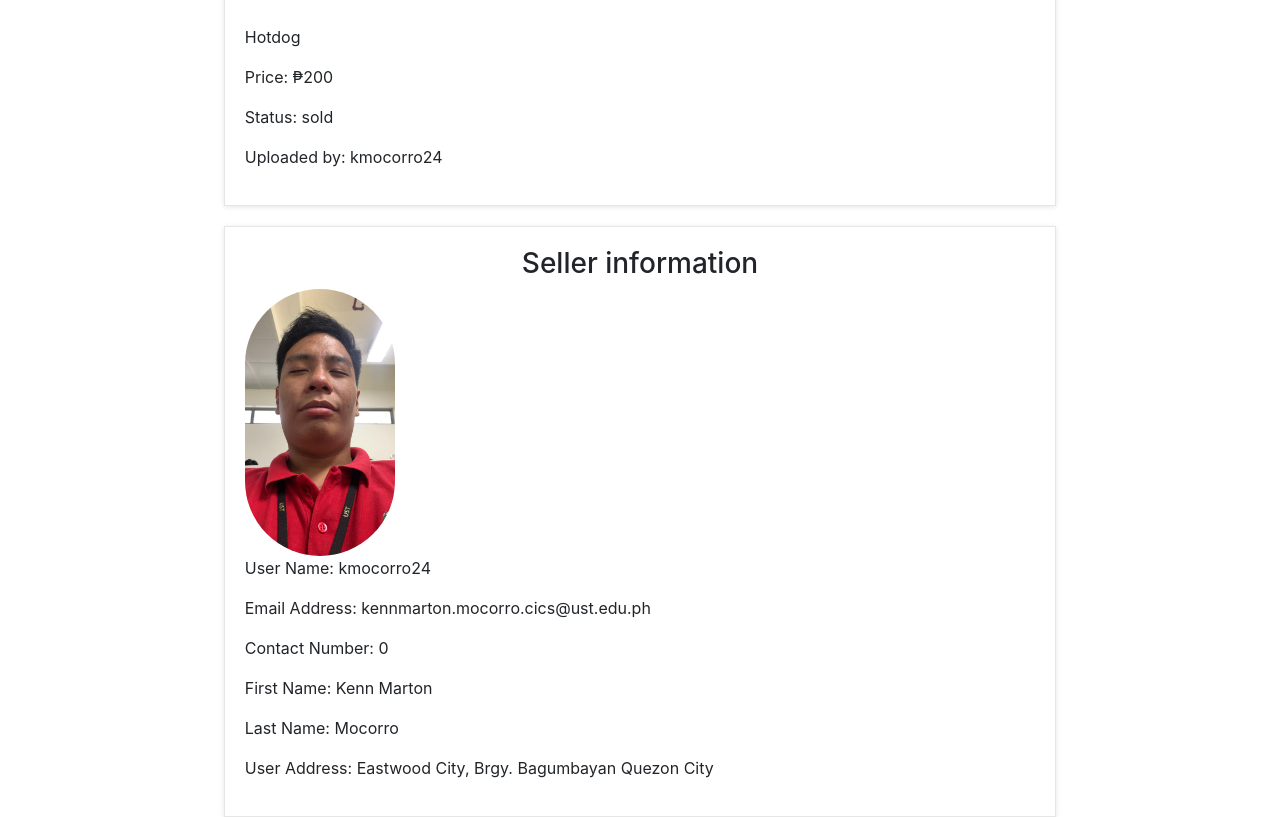
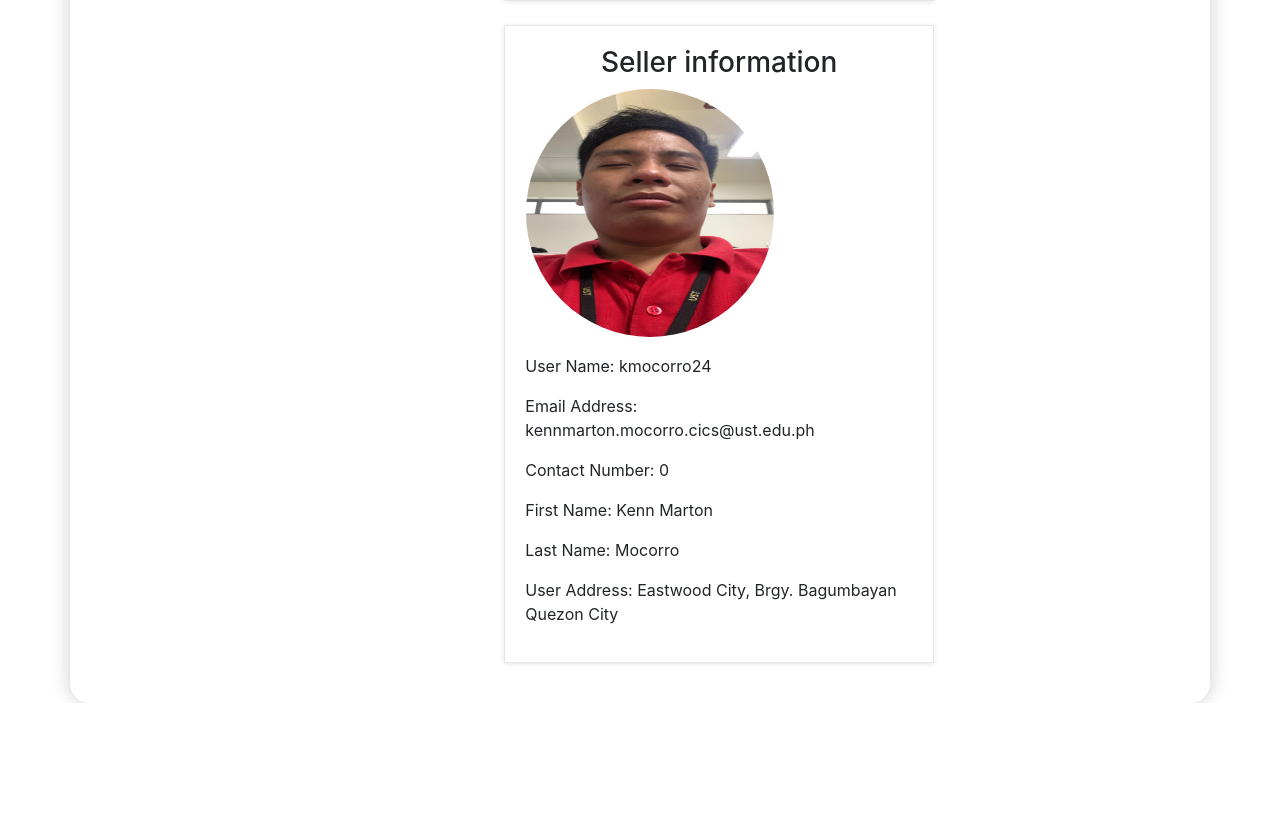
Before and after one commit to NashTabios/Finals, a PHP site: page /listingdetails.php?id=2 in a window 1280 px wide. Shown: the part 764-1581 px from the top of the page. After the commit the page ends 1467 px from the top, so only its background shows below. Run offline with PHP 8.4, Linux system fonts and the light colour scheme; a user stored in the database is signed in; data comes from the database, SQL or seed files in the repository.

Commit message:
update listing details

```diff
--- a/listingdetails.css
+++ b/listingdetails.css
@@ -1,8 +1,14 @@
 .container {
     display: flex;
-    flex-direction: column;
+    justify-content: center;
     align-items: center;
-    gap: 20px; /* Adds space between the main sections */
+    max-width: 1100px;
+    margin-top: 75px;
+    background: white;
+    padding: 40px;
+    border-radius: 20px;
+    box-shadow: 0px 0px 20px rgba(0, 0, 0, 0.2);
+
 }
 
 .listing-details {
@@ -15,11 +21,10 @@
 }
 
 .listing-image {
-    padding-top: 30px;
-    max-width: 100%;
-    height: auto;
-    max-height: 300px;
-    flex-shrink: 0; /* Prevents the image from shrinking */
+    width: 100%;
+    height: 250px;
+    object-fit: contain;
+    margin: 0;
 }
 
 .box {
@@ -33,8 +38,12 @@
 }
 
 .profile-picture {
-    max-width: 150px;
-    height: auto;
+    border-radius: 50%;
+    margin-bottom: 1rem;
+    width: 250px;
+    height: 250px;
+    padding: 1px;
+
 }
 
 .nero {
@@ -61,51 +70,6 @@
     font-size: 30px;
 }
 
-.profile-picture{
-    border-radius: 300px;
-}
-
-.container {
-    display: flex;
-    flex-direction: column;
-    align-items: center;
-    gap: 20px; /* Adds space between the main sections */
-}
-
-.listing-details {
-    display: flex;
-    flex-direction: row;
-    align-items: flex-start;
-    gap: 20px; /* Adds space between the image and the box */
-    width: 100%;
-    max-width: 1200px; /* Optional: constrain the width of the container */
-}
-
-.listing-image {
-    padding-top: 30px;
-    max-width: 100%;
-    height: auto;
-    max-height: 300px;
-    flex-shrink: 0; /* Prevents the image from shrinking */
-}
-
-.box {
-    background: #fff;
-    border: solid 1px #e6e6e6;
-    padding: 20px;
-    width: 75%; /* Fixed width for the box */
-    box-shadow: 0 1px 5px rgba(0, 0, 0, 0.1);
-    text-align: left;
-    flex-shrink: 0; /* Prevents the box from shrinking */
-}
-
-.profile-picture {
-    max-width: 150px;
-    height: auto;
-    border-radius: 300px;
-}
-
-
 @media (max-width: 768px) {
     .single {
         width: 60%;
--- a/listingdetails.php
+++ b/listingdetails.php
@@ -113,8 +113,13 @@ $mysqli->close();
     </div>
   </main>
     <div class="container">
+    <div class="row">
+        <div class="col-md-4">
             <img src="<?php echo htmlspecialchars($listing_image); ?>" alt="Listing Image" class="listing-image">
-                <div class="box"><!-- box Starts -->
+        </div>
+
+        <div class="col-md-8">
+            <div class="box mb-4"><!-- box Starts -->
                 <h2 class="text-center"><?php echo htmlspecialchars($listing_name); ?></h2>
                 <br>
                 <p><?php echo htmlspecialchars($listing_desc); ?></p>
@@ -122,6 +127,7 @@ $mysqli->close();
                 <p>Status: <?php echo htmlspecialchars($status); ?></p>
                 <p>Uploaded by: <?php echo htmlspecialchars($user_name); ?></p>
             </div>
+
             <div class="box same-height"><!-- box same-height Starts -->
                 <h3 class="text-center"> Seller information </h3>
                 <?php if (!empty($profile_picture)) : ?>
@@ -134,6 +140,8 @@ $mysqli->close();
                 <p>Last Name: <?php echo htmlspecialchars($last_name); ?></p>
                 <p>User Address: <?php echo htmlspecialchars($user_add); ?></p>
             </div>
+
+        </div>
     </div>
     </div>
 </body>
```
Lines whose indentation alone changed are shown as unchanged.
